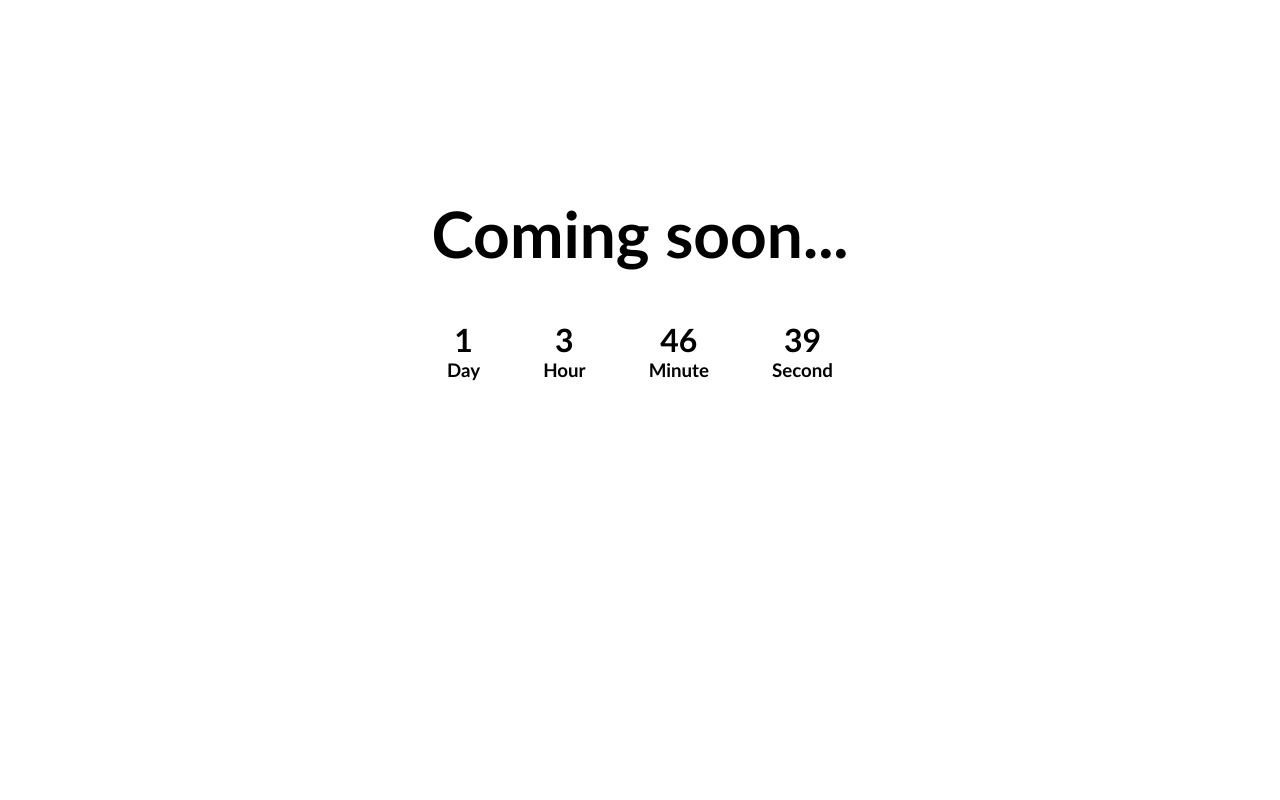
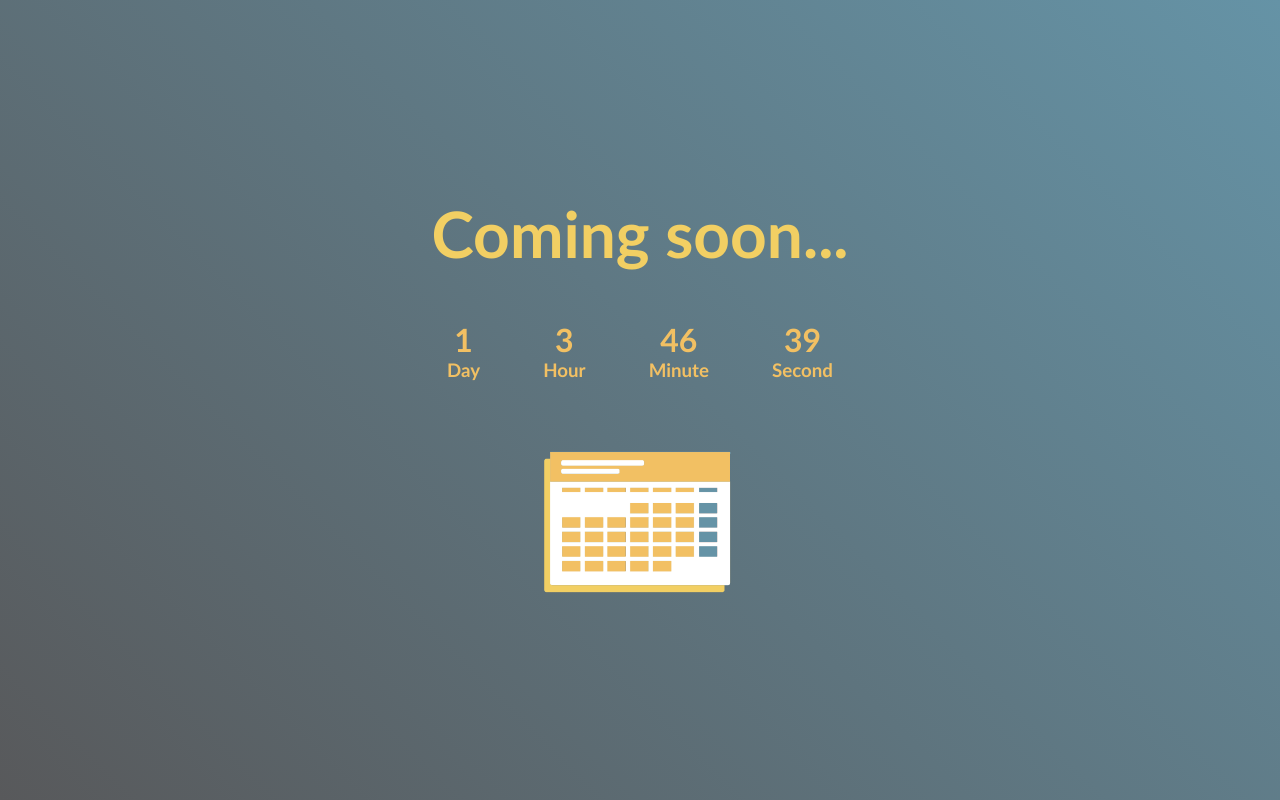
Before and after one commit to dada-creator/play, a plain HTML site: page comingsoon/comingsoon.html in a window 1280 px wide. Drawn offline with Linux system fonts and the light colour scheme.

Commit message:
changed design coming soon

```diff
--- a/comingsoon/comingsoon.html
+++ b/comingsoon/comingsoon.html
@@ -27,7 +27,7 @@
                 </div>
             </div>
         </div>
-        <img class="waiting-img" src="./calendar-1763587.png" alt="">
+        <img class="waiting-img" src="./calendar theme.png" alt="">
     </section>
     <canvas id="canvas" style="position: absolute; bottom: 0; left: 0; width: 100%;"></canvas>
     <script type="module" src="./app.js"></script>
--- a/comingsoon/style_comingsoon.css
+++ b/comingsoon/style_comingsoon.css
@@ -12,6 +12,8 @@ h2 {
   padding: 1rem 1rem 3rem 1rem;
 }
 .coming-soon {
+  background: linear-gradient(45deg, rgba(88,89,91,1) 0%, rgba(101,147,166,1) 100%);
+  color: #F2CF63;
   min-height: 100vh;
   display: flex;
   align-items: center;
@@ -22,6 +24,7 @@ h2 {
   display: flex;
   justify-content: space-around;
   text-align: center;
+  color: #F2C063;
 }
 .day,
 .hour,
```
Also changed, not shown: comingsoon/calendar theme.png (added).
